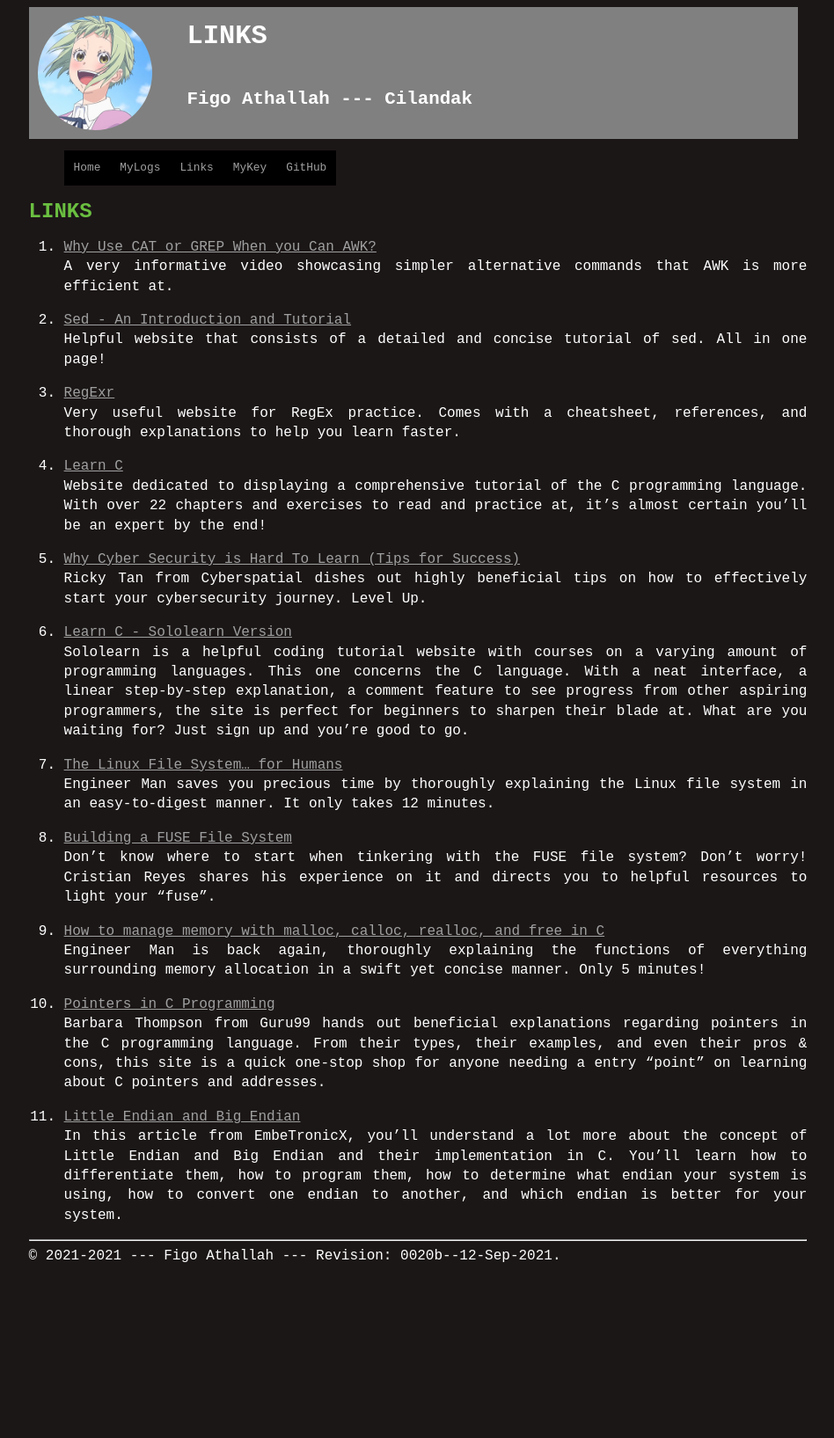
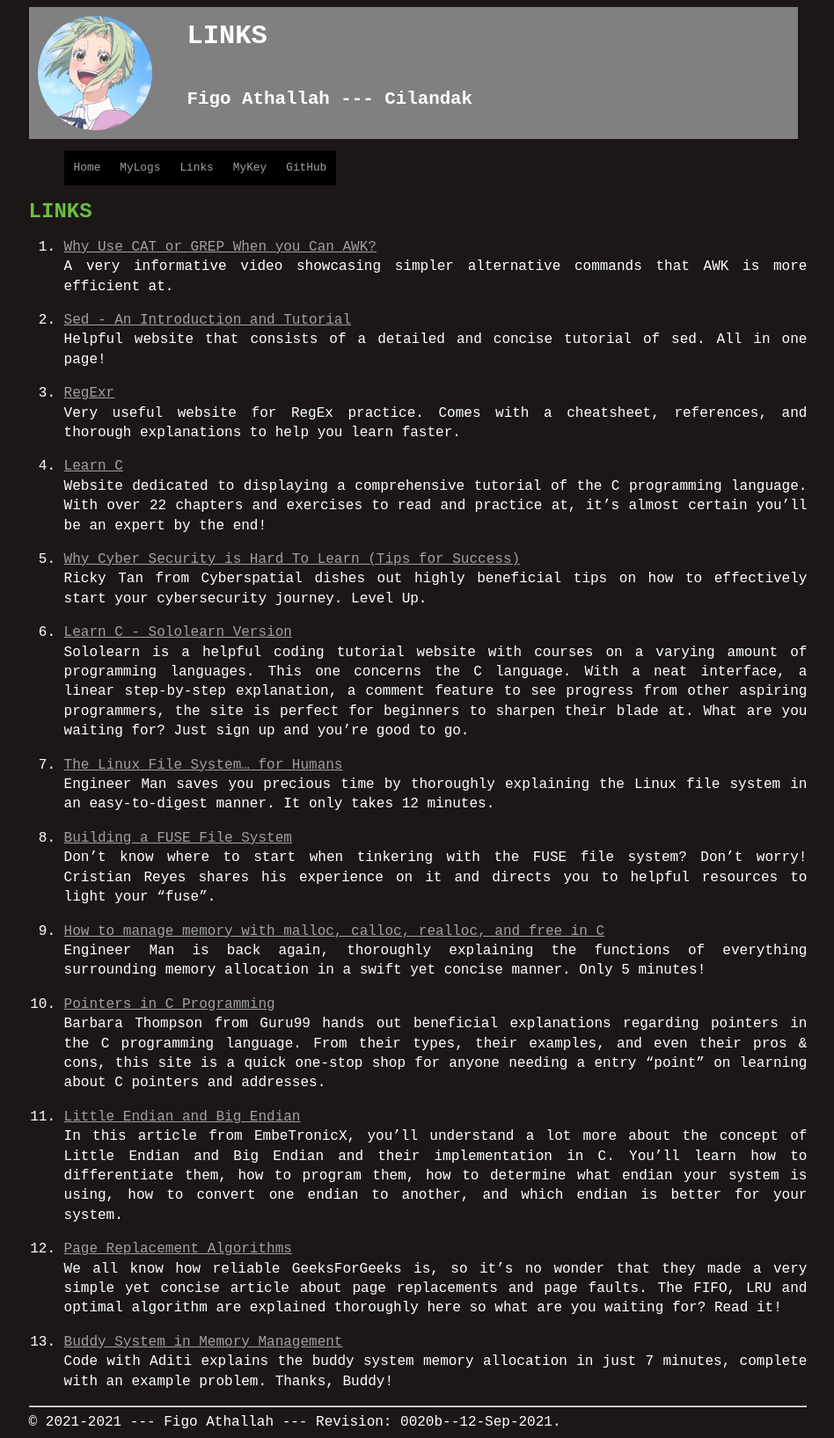
Before and after one commit to figoathallah/os212, a Jekyll site: the page built from links.md, in a window 1280 px wide. Shown: the whole page at 88% size, without its empty margins (165-1113 px from the left). Built offline with Jekyll 4.4.1, drawn with Linux system fonts in a browser that asks for light colours; our own code applies the rules of GitHub Pages for plain Markdown files; before the commit the page ends 1446 px from its top, so only the background shows below that.

Commit message:
OS212 figoathallah updated links.md

```diff
--- a/links.md
+++ b/links.md
@@ -47,3 +47,10 @@ From their types, their examples, and even their pros & cons, this site is a qui
 11. [Little Endian and Big Endian](https://embetronicx.com/tutorials/p_language/c/little-endian-and-big-endian/)<br>
 In this article from EmbeTronicX, you'll understand a lot more about the concept of Little Endian and Big Endian and their implementation in C.
 You'll learn how to differentiate them, how to program them, how to determine what endian your system is using,  how to convert one endian to another, and which endian is better for your system.
+
+12. [Page Replacement Algorithms](https://www.geeksforgeeks.org/page-replacement-algorithms-in-operating-systems/)<br>
+We all know how reliable GeeksForGeeks is, so it's no wonder that they made a very simple yet concise article about page replacements and page faults.
+The FIFO, LRU and optimal algorithm are explained thoroughly here so what are you waiting for? Read it!
+
+13. [Buddy System in Memory Management](https://www.youtube.com/watch?v=EBfJMVt_EWk)<br>
+Code with Aditi explains the buddy system memory allocation in just 7 minutes, complete with an example problem. Thanks, Buddy!
```
